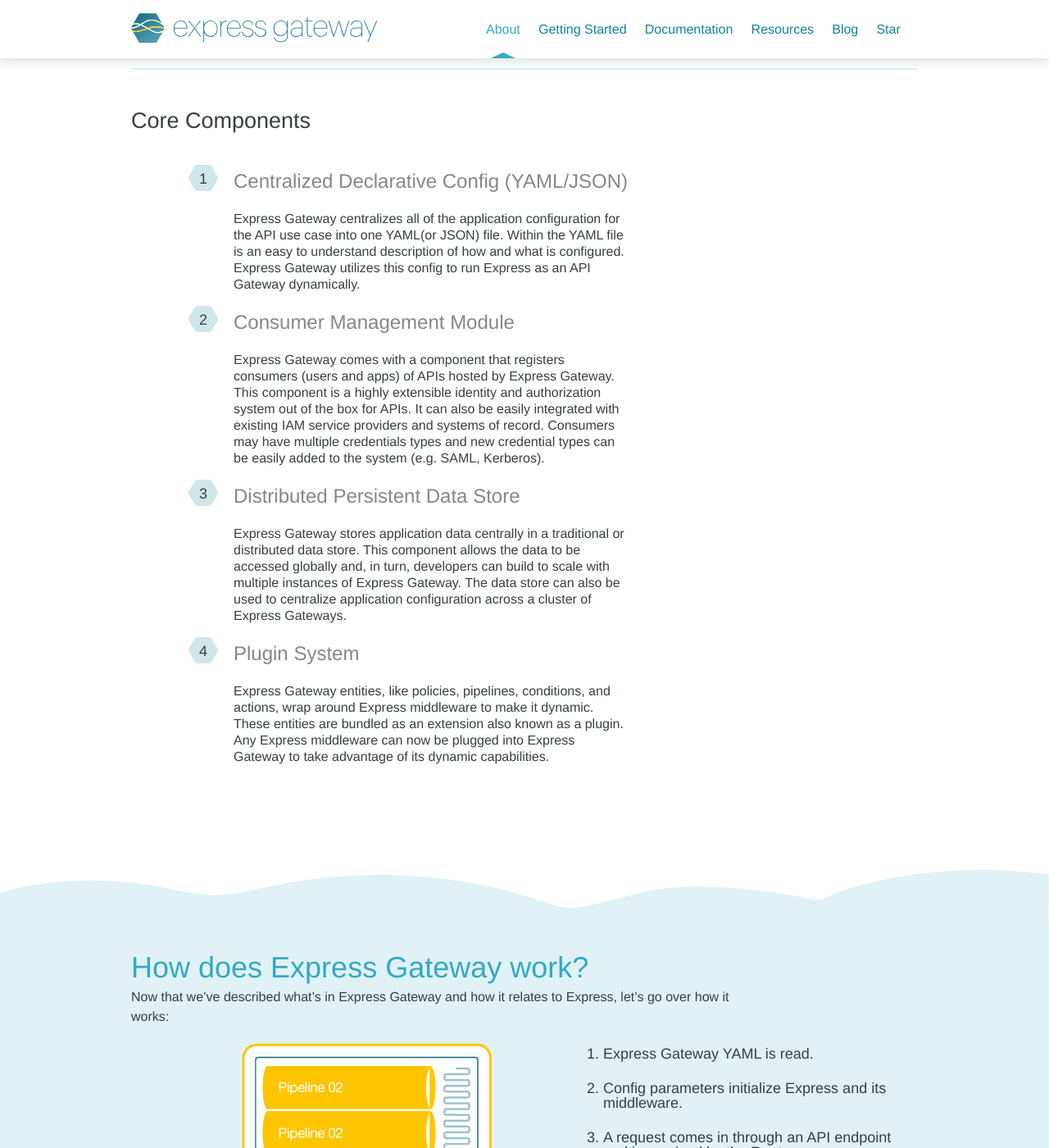
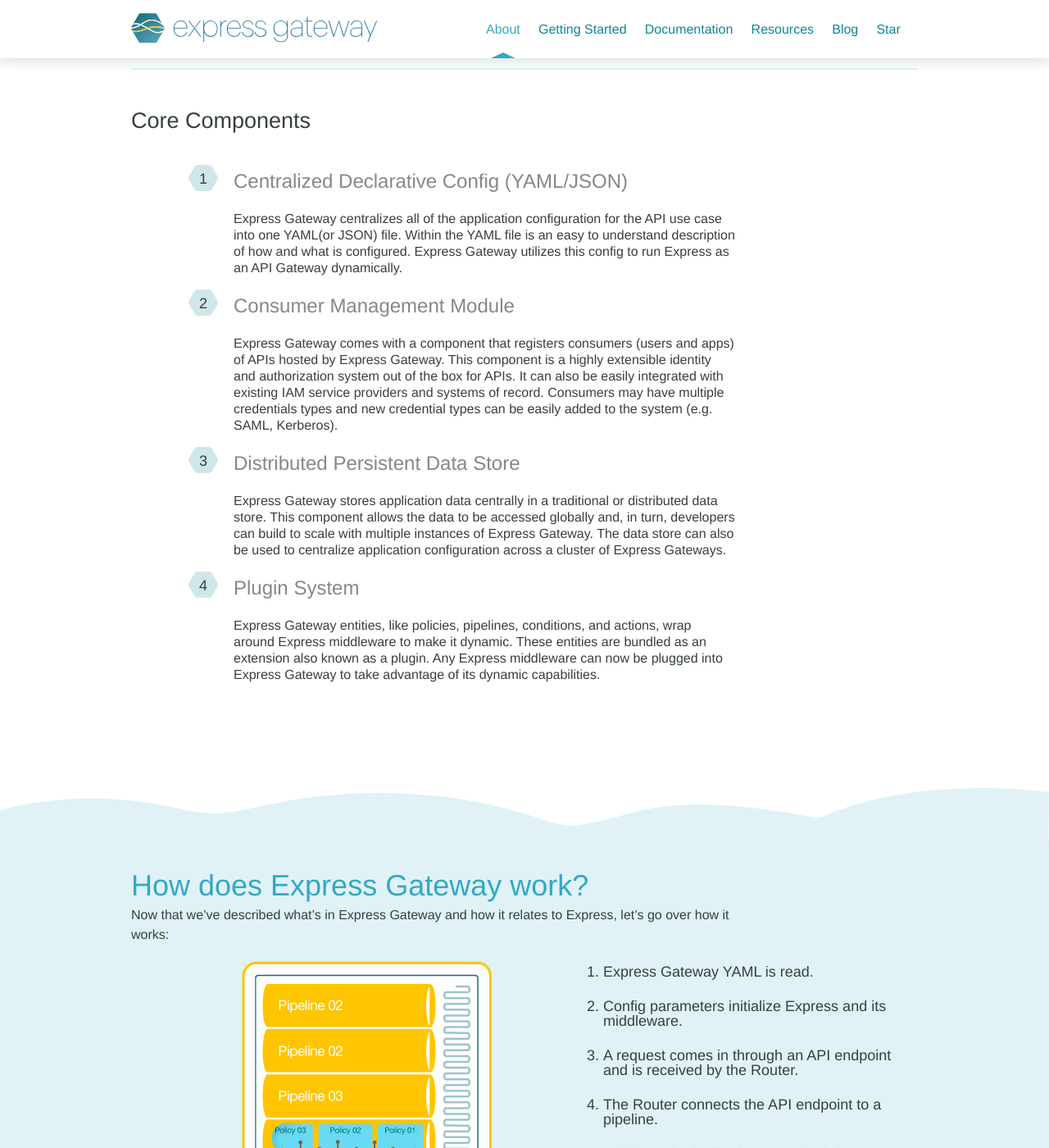
Before and after one commit to ExpressGateway/express-gateway.io, a Jekyll site: the page built from _pages/about.md, in a window 1280 px wide and 1400 px high, scrolled down 2280 px. Shown: the whole window at 82% size. Built offline with Jekyll 4.4.1, drawn with Linux system fonts in a browser that asks for light colours; nearby versions of some CDN libraries; some web fonts are replaced; comment, search, counter and statistics services are not loaded.

Commit message:
core components width

```diff
--- a/_pages/about.md
+++ b/_pages/about.md
@@ -84,7 +84,7 @@
 
 <div class="wrapper-flex">
 <div class="wrapper">
-<div class="flex-column shape-style" markdown="1">
+<div class="flex-column shape-style full-width" markdown="1">
 1. <span class="li-main">Centralized Declarative Config (YAML/JSON)</span>
   - Express Gateway centralizes all of the application configuration for the API use case into one YAML(or JSON) file.  Within the YAML file is an easy to understand description of how and what is configured. Express Gateway utilizes this config to run Express as an API Gateway dynamically.
 
--- a/_sass/_contributions.scss
+++ b/_sass/_contributions.scss
@@ -27,6 +27,10 @@
 
   h4, h5, p, ul, ol {
     width: 80%;
+  }
+
+  .full-width ol {
+    width: 100%;
   }
 
   h4 {
--- a/_sass/_header.scss
+++ b/_sass/_header.scss
@@ -155,7 +155,9 @@
 
   h1 {
     margin: 0 auto;
-    font-size: $font-size-36;
+    font-size: $font-size-52;
+    font-weight: 100;
+    letter-spacing: -2px;
     padding: 6rem 0;
     color: $color-background;
     display: block;
--- a/_sass/_layout.scss
+++ b/_sass/_layout.scss
@@ -20,7 +20,10 @@
   &.full-width {
     width: 100%;
   }
+}
 
+.full-width {
+  width: 100%;
 }
 
 .flex-column {
```
